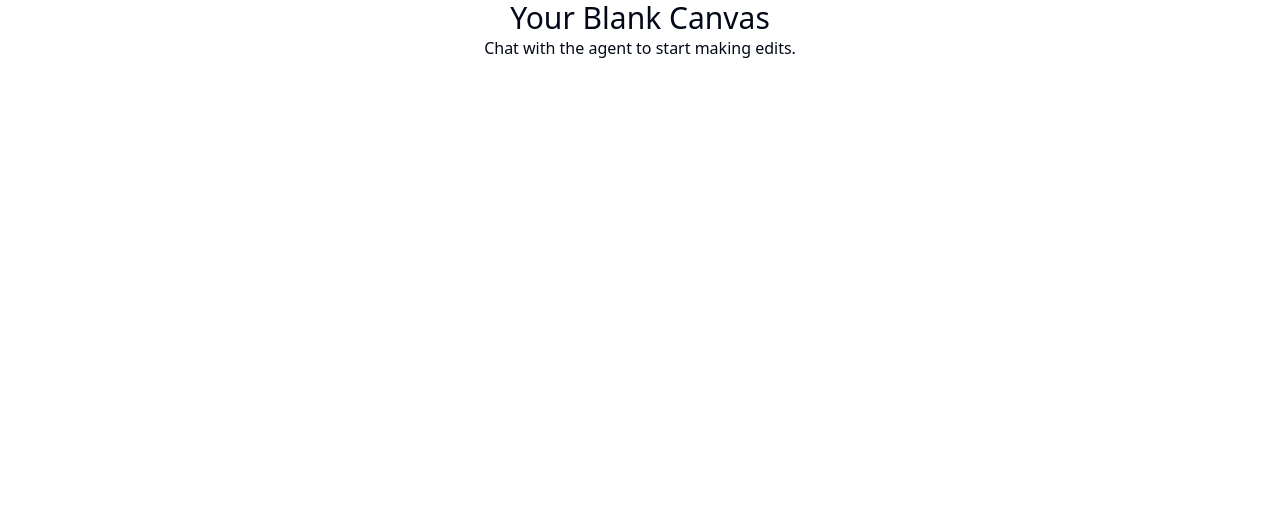
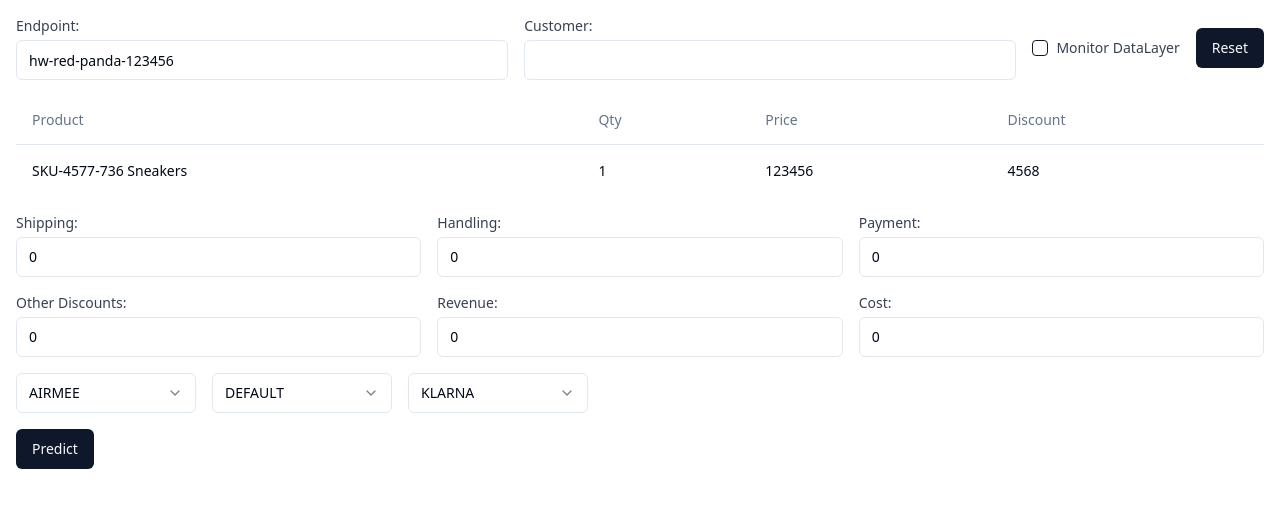
Before and after one commit to GPT-Engineer-App/friendly-interface-builder, a React (Vite) app: page / in a window 1280 px wide. Shown: the top 508 px of the page. Built offline with nearby package versions, Linux system fonts and the light colour scheme.

Commit message:
Implement interface based on provided image

```diff
--- a/src/pages/Index.jsx
+++ b/src/pages/Index.jsx
@@ -1,12 +1,103 @@
-// Update this page (the content is just a fallback if you fail to update the page)
+import { useState } from "react";
+import { Input } from "@/components/ui/input";
+import { Checkbox } from "@/components/ui/checkbox";
+import { Button } from "@/components/ui/button";
+import { Table, TableBody, TableCell, TableHead, TableHeader, TableRow } from "@/components/ui/table";
+import { Select, SelectContent, SelectItem, SelectTrigger, SelectValue } from "@/components/ui/select";
 
 const Index = () => {
+  const [endpoint, setEndpoint] = useState("hw-red-panda-123456");
+  const [customer, setCustomer] = useState("");
+  const [monitorDataLayer, setMonitorDataLayer] = useState(false);
+
+  const handleReset = () => {
+    setEndpoint("");
+    setCustomer("");
+    setMonitorDataLayer(false);
+    // Reset other state variables here
+  };
+
   return (
-    <div className="flex justify-center items-center">
-      <div className="text-center">
-        <h1 className="text-3xl">Your Blank Canvas</h1>
-        <p>Chat with the agent to start making edits.</p>
+    <div className="container mx-auto p-4">
+      <div className="flex items-center space-x-4 mb-4">
+        <div className="flex-grow">
+          <label htmlFor="endpoint" className="block text-sm font-medium text-gray-700 mb-1">Endpoint:</label>
+          <Input
+            id="endpoint"
+            value={endpoint}
+            onChange={(e) => setEndpoint(e.target.value)}
+            className="w-full"
+          />
+        </div>
+        <div className="flex-grow">
+          <label htmlFor="customer" className="block text-sm font-medium text-gray-700 mb-1">Customer:</label>
+          <Input
+            id="customer"
+            value={customer}
+            onChange={(e) => setCustomer(e.target.value)}
+            className="w-full"
+          />
+        </div>
+        <div className="flex items-center space-x-2">
+          <Checkbox
+            id="monitorDataLayer"
+            checked={monitorDataLayer}
+            onCheckedChange={setMonitorDataLayer}
+          />
+          <label htmlFor="monitorDataLayer" className="text-sm font-medium text-gray-700">
+            Monitor DataLayer
+          </label>
+        </div>
+        <Button onClick={handleReset}>Reset</Button>
       </div>
+
+      <Table className="mb-4">
+        <TableHeader>
+          <TableRow>
+            <TableHead>Product</TableHead>
+            <TableHead>Qty</TableHead>
+            <TableHead>Price</TableHead>
+            <TableHead>Discount</TableHead>
+          </TableRow>
+        </TableHeader>
+        <TableBody>
+          <TableRow>
+            <TableCell>SKU-4577-736 Sneakers</TableCell>
+            <TableCell>1</TableCell>
+            <TableCell>123456</TableCell>
+            <TableCell>4568</TableCell>
+          </TableRow>
+        </TableBody>
+      </Table>
+
+      <div className="grid grid-cols-3 gap-4 mb-4">
+        {["Shipping", "Handling", "Payment", "Other Discounts", "Revenue", "Cost"].map((label) => (
+          <div key={label}>
+            <label htmlFor={label.toLowerCase()} className="block text-sm font-medium text-gray-700 mb-1">{label}:</label>
+            <Input
+              id={label.toLowerCase()}
+              type="number"
+              defaultValue={0}
+              className="w-full"
+            />
+          </div>
+        ))}
+      </div>
+
+      <div className="flex space-x-4 mb-4">
+        {["AIRMEE", "DEFAULT", "KLARNA"].map((type) => (
+          <Select key={type}>
+            <SelectTrigger className="w-[180px]">
+              <SelectValue placeholder={type} />
+            </SelectTrigger>
+            <SelectContent>
+              <SelectItem value={type.toLowerCase()}>{type}</SelectItem>
+            </SelectContent>
+          </Select>
+        ))}
+      </div>
+
+      <Button>Predict</Button>
     </div>
   );
 };
```
